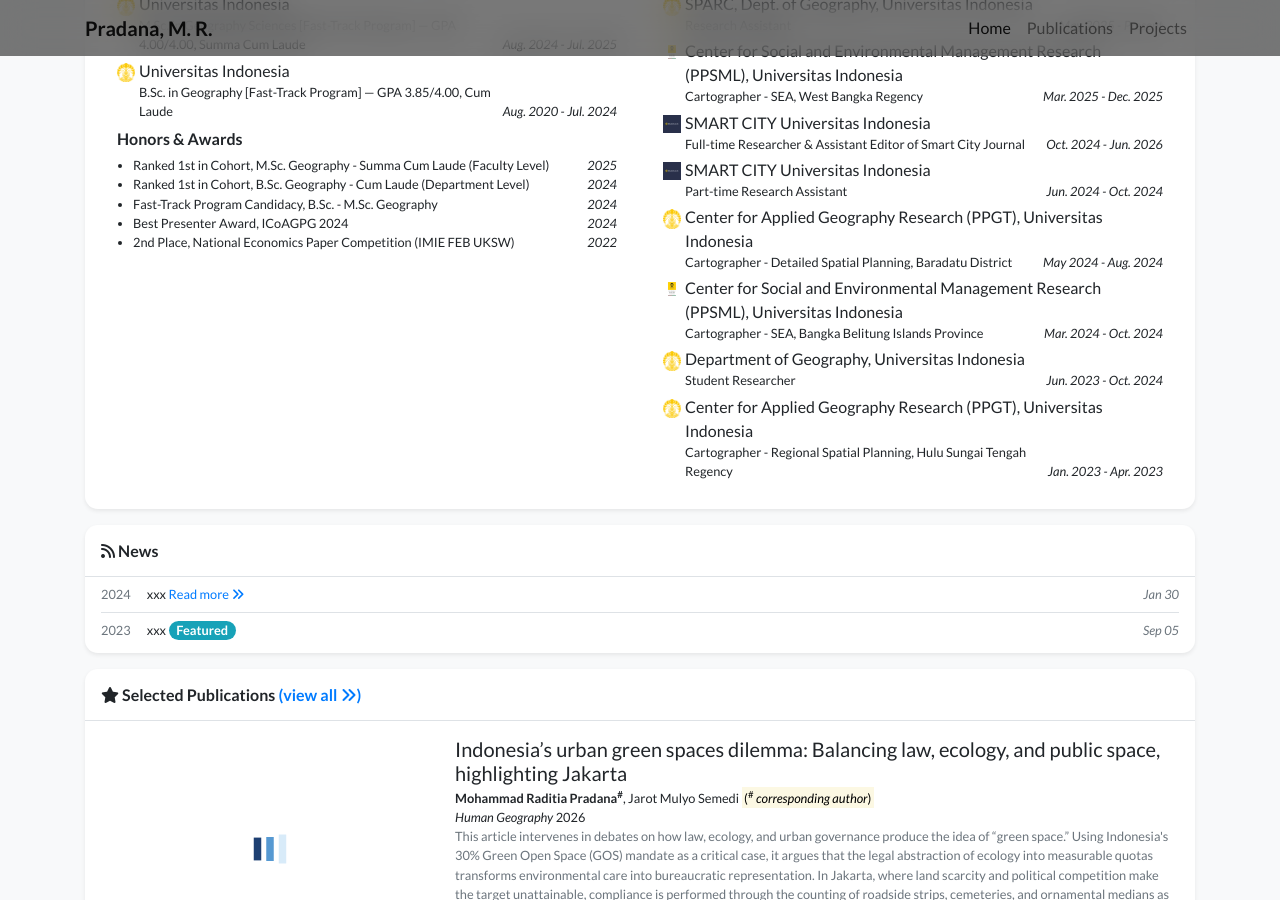
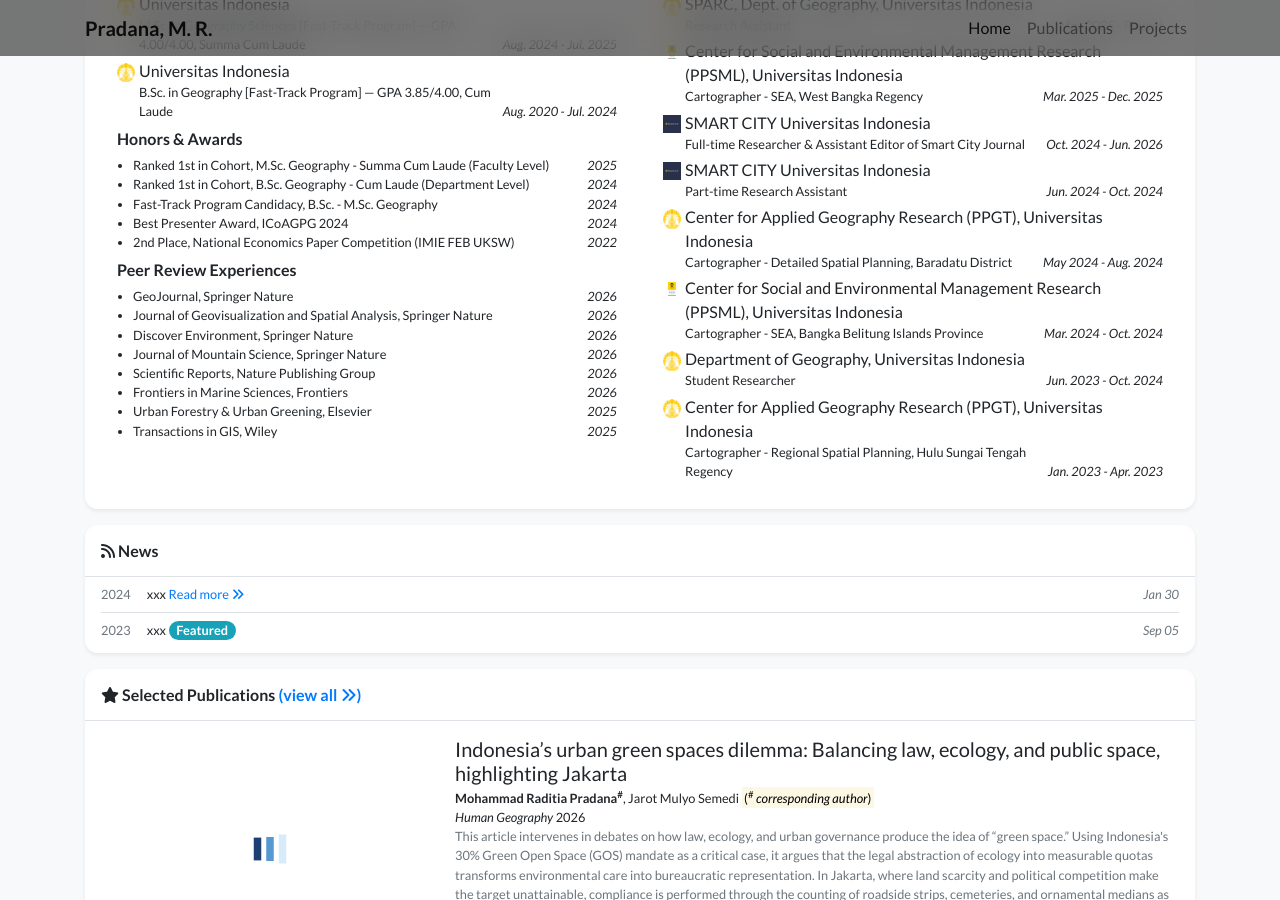
Before and after one commit to AditPradana36/aditpradana36.github.io, a Jekyll site: the page built from index.html, in a window 1280 px wide and 900 px high, scrolled down 656 px. Built offline with Jekyll 4.4.1, drawn with Linux system fonts in a browser that asks for light colours; nearby versions of some CDN libraries; a style sheet for code colours, icons or effects is not loaded.

Commit message:
add peerreview

```diff
--- a/_data/profile.yml
+++ b/_data/profile.yml
@@ -95,3 +95,21 @@
   date: 2024
 - name: 2nd Place, National Economics Paper Competition (IMIE FEB UKSW)
   date: 2022
+
+peerreview:
+  - name: GeoJournal, Springer Nature
+    date: 2026
+  - name: Journal of Geovisualization and Spatial Analysis, Springer Nature
+    date: 2026
+  - name: Discover Environment, Springer Nature
+    date: 2026
+  - name: Journal of Mountain Science, Springer Nature
+    date: 2026
+  - name: Scientific Reports, Nature Publishing Group
+    date: 2026
+  - name: Frontiers in Marine Sciences, Frontiers
+    date: 2026
+  - name: Urban Forestry & Urban Greening, Elsevier
+    date: 2025
+  - name: Transactions in GIS, Wiley
+    date: 2025
--- a/_includes/widgets/experience_card.html
+++ b/_includes/widgets/experience_card.html
@@ -67,6 +67,24 @@
                     </div>
                     {% endif %}
 
+                    {% if site.data.profile.peerreview %}
+                    <div class="col-lg-6">
+                        <div class="mx-2 my-1">
+                            <h6>Peer Review Experiences</h6>
+                            <ul class="list small pl-3 mb-1">
+                                {% for item in site.data.profile.peerreview %}
+                                <li>
+                                    <div class="d-flex">
+                                        <div>{{ item.name }}</div>
+                                        <div class="ml-auto mt-auto no-break"><em>{{ item.date }}</em></div>
+                                    </div>
+                                </li>
+                                {% endfor %}
+                            </ul>
+                        </div>
+                    </div>
+                    {% endif %}
+
                 </div>
 
             </div>
```
